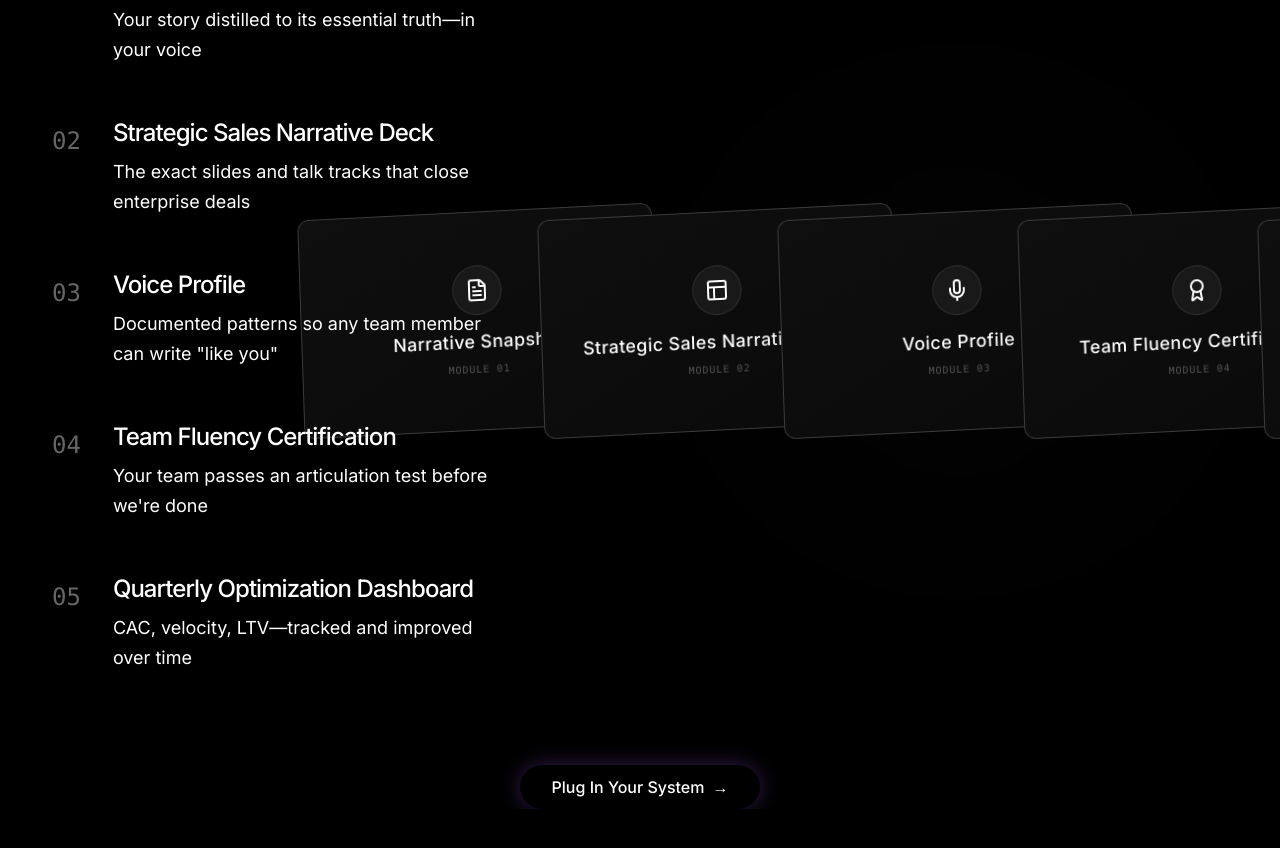
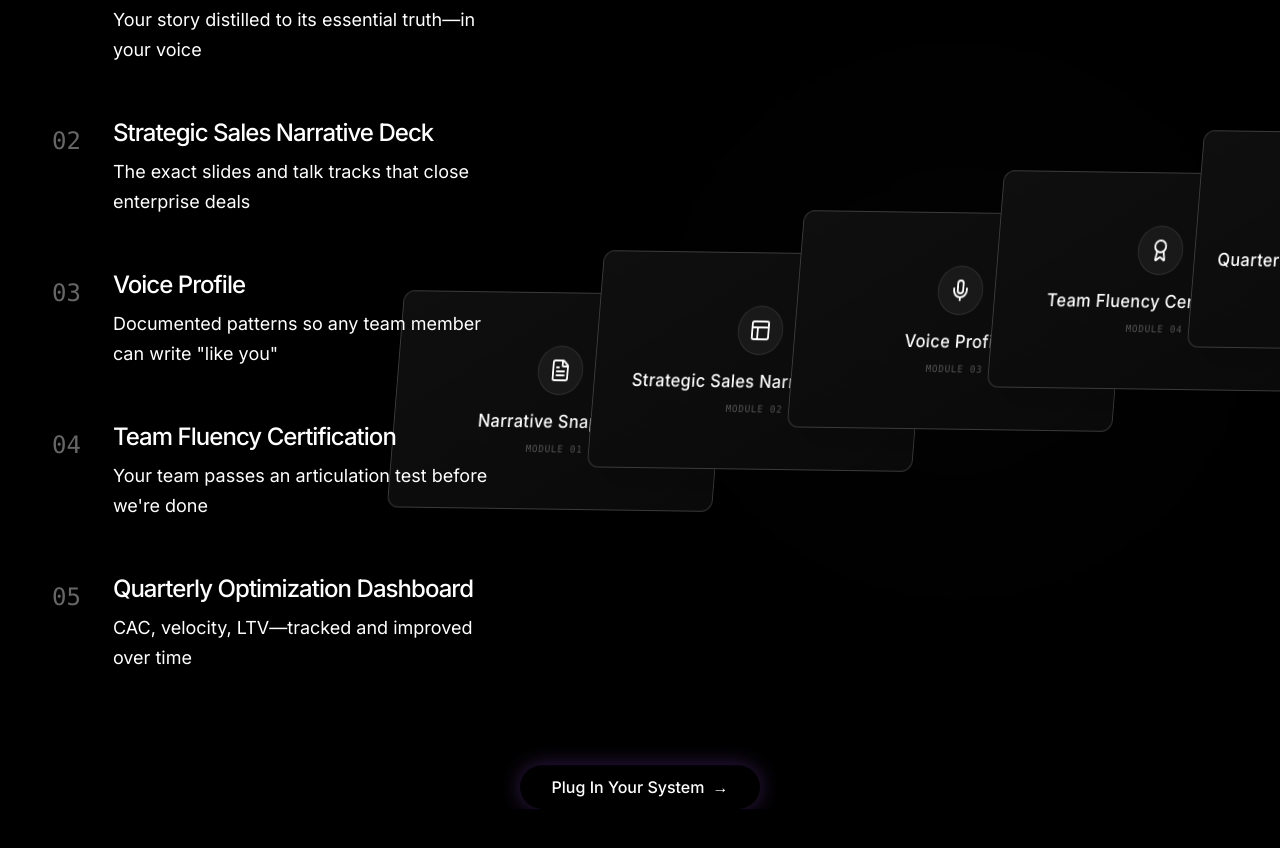
Before and after one commit to brandmultiplier/BrMul---Landing-Page-v1, a Next.js app: page / in a window 1280 px wide. Shown: the part 5485-6333 px from the top of the page. Built offline with nearby package versions, Linux system fonts and the light colour scheme.

Commit message:
fix: apply diagonal rise and isometric standing rotation to match reference

```diff
--- a/src/components/sections/NarrativeOS.tsx
+++ b/src/components/sections/NarrativeOS.tsx
@@ -94,10 +94,10 @@ export default function NarrativeOS() {
                                 const isDeployed = isInView;
 
                                 // Fan Calculation
-                                // WIDER SPREAD for readability.
-                                // Cards are 360px wide. Spacing of 240px leaves 120px overlap (1/3), good for depth but readable text.
-                                const xOffset = isDeployed ? i * 240 : 0;
-                                const yOffset = isDeployed ? 0 : 0;
+                                // WIDER SPREAD + DIAGONAL RISE (Verticality)
+                                // Cards are 360px wide.
+                                const xOffset = isDeployed ? i * 200 : 0;
+                                const yOffset = isDeployed ? i * -40 : 0; // Rise up vertically
                                 const zOffset = isDeployed ? i * -50 : 0;
 
                                 return (
@@ -114,13 +114,14 @@ export default function NarrativeOS() {
                                             zIndex: isDeployed ? 10 + i : 0
                                         }}
                                         animate={{
-                                            x: xOffset - (2 * 240), // Force center around the middle card
-                                            y: yOffset,
+                                            x: xOffset - (2 * 200), // Force center around the middle card
+                                            y: yOffset - (2 * -40), // Center vertically too
                                             z: zOffset,
                                             scale: isDeployed ? 1 : 0.95,
-                                            rotateY: isDeployed ? -10 : 0, // Flatter angle
-                                            rotateX: isDeployed ? 5 : 0,    // Slight tilt up
-                                            rotateZ: isDeployed ? -2 : 0,   // Tiny chaotic tilt? No, let's keep it straight like reference
+                                            // Isometric "Standing" Angles
+                                            rotateY: isDeployed ? -25 : 0,
+                                            rotateX: isDeployed ? 10 : 0,
+                                            rotateZ: isDeployed ? 5 : 0,
                                             opacity: 1,
                                         }}
                                         transition={{
```
